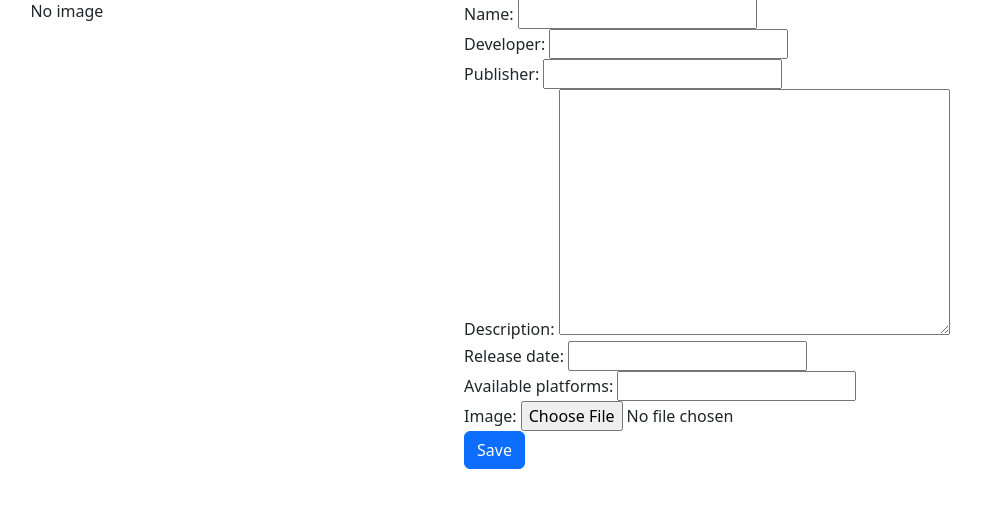
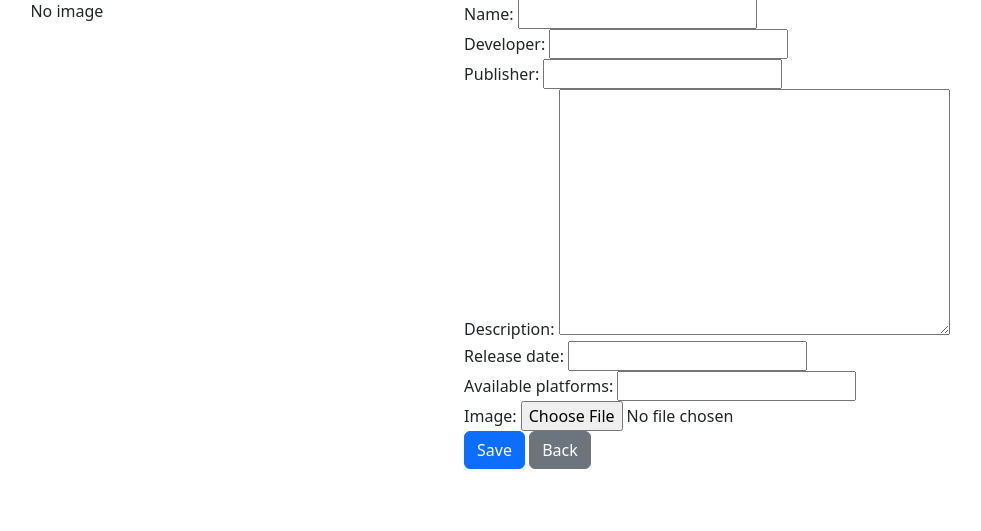
Before and after one commit to MartinTs168/Game-Reviews, a Django app: template templates/games/edit-game.html in a window 1280 px wide. Shown: the part 73-604 px from the top of the page, without its empty margins (150-1131 px from the left). Run offline with Django 5.2, Linux system fonts and the light colour scheme; the template is opened without the code that fills it: values that come from a table or form of the project are taken from there, others are empty; some libraries are stand-ins or nearby versions.

```diff
--- a/templates/games/details-game.html
+++ b/templates/games/details-game.html
@@ -17,6 +17,7 @@
             <p>{{ game.release_date }}</p>
             {% if user|has_group:"Employee" %}
                 <a href="{% url 'edit-game' game.pk %}" class="btn btn-secondary">Edit</a>
+                <a href="{% url 'delete-game' game.pk %}" class="btn btn-danger">Delete</a>
             {% endif %}
         </div>
     </div>
--- a/templates/games/edit-game.html
+++ b/templates/games/edit-game.html
@@ -17,6 +17,7 @@
                 {{ form.errors }}
 
                 <button type="submit" class="btn btn-primary">Save</button>
+                <a href="{% url 'game-details' game.pk %}" class="btn btn-secondary">Back</a>
             </form>
         </div>
 
--- a/templates/games/game-confirm-delete.html
+++ b/templates/games/game-confirm-delete.html
@@ -4,5 +4,6 @@
     <form method="post">
         {% csrf_token %}
         <button type="submit" class="btn btn-danger">Delete</button>
+        <a href="{% url 'game-details' game.pk %}" class="btn btn-secondary">Back</a>
     </form>
 {% endblock %}
```
